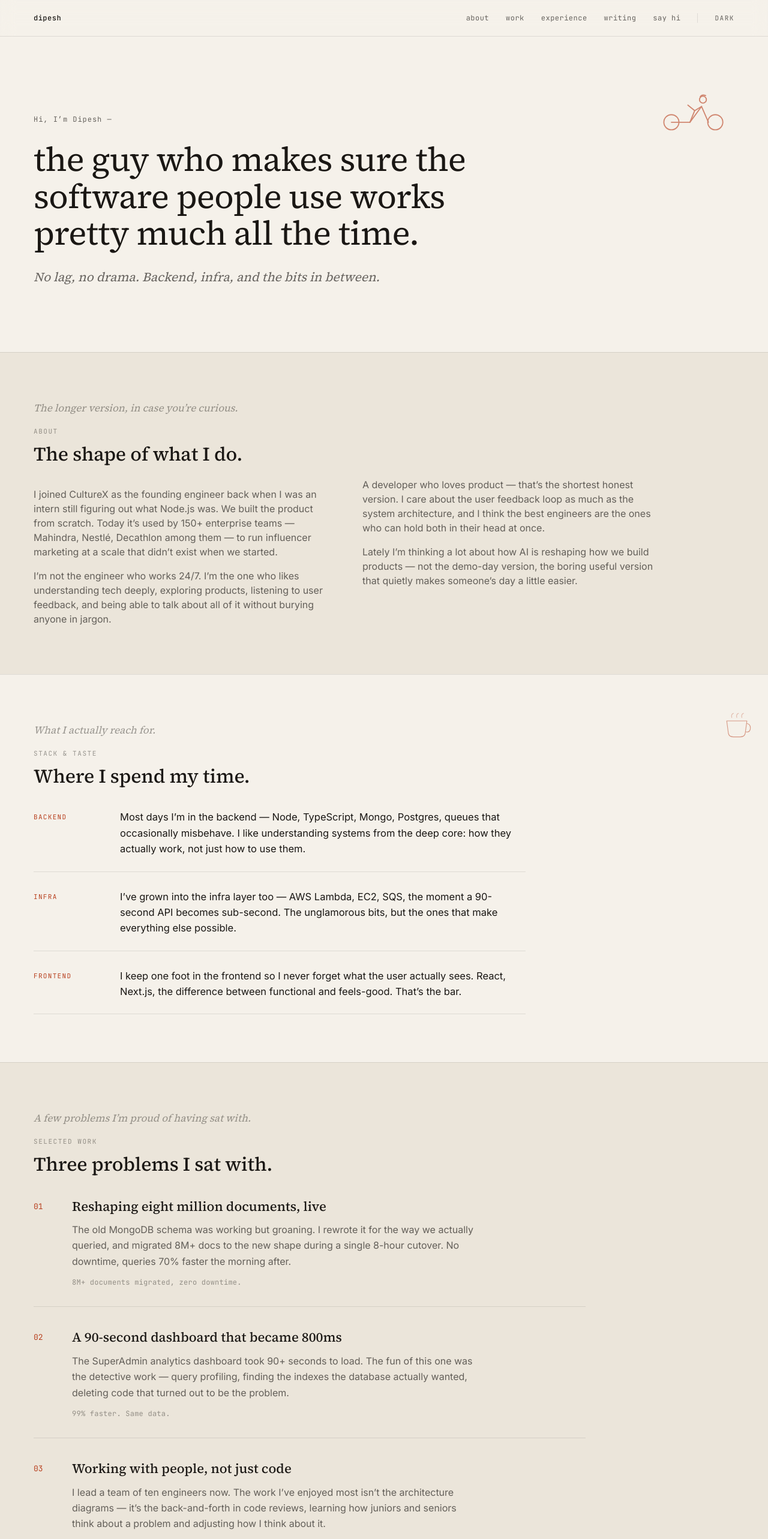
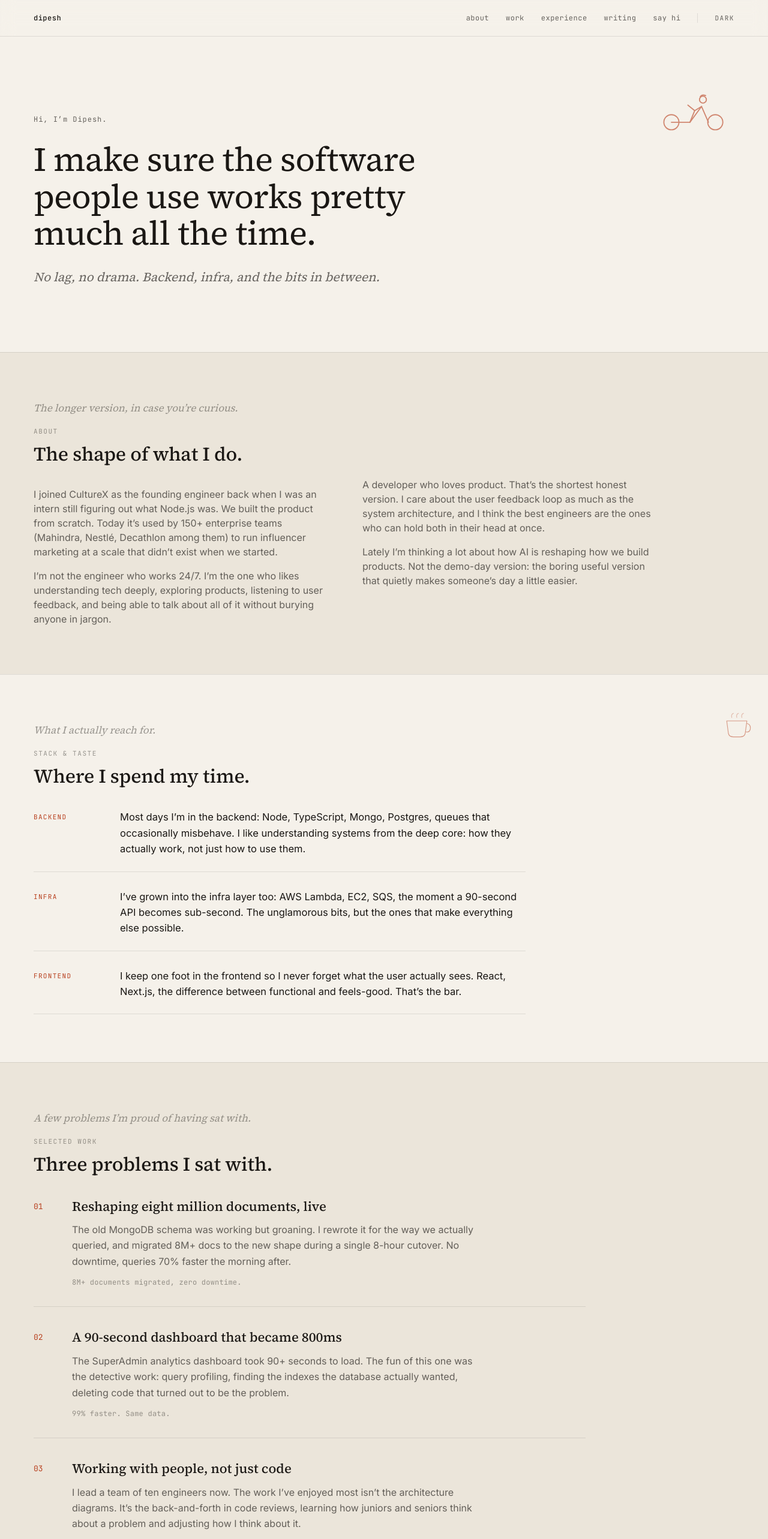
Before and after one commit to dipscoder/my-portfolio, a Next.js app: page / in a window 1280 px wide. Shown: the top 2566 px of the page at 60% size. Built offline with nearby package versions, Linux system fonts and the light colour scheme.

Commit message:
FEAT: Add pnpm, and fix other nextjs issues

```diff
--- a/app/_components/Contact.tsx
+++ b/app/_components/Contact.tsx
@@ -14,7 +14,7 @@ export function Contact() {
   return (
     <Section id="contact" bridge="contact" className="md:pb-[110px] md:pt-[90px]">
       <h2 className="m-0 mb-4 max-w-[720px] font-serif text-[26px] font-normal leading-[1.2] tracking-[-0.005em] text-ink md:mb-6 md:text-[42px] md:leading-[1.15] md:tracking-[-0.01em]">
-        If you’re building something user-driven and the boring infrastructure parts are slowing you down — say hi.
+        If you’re building something user-driven and the boring infrastructure parts are slowing you down, say hi.
       </h2>
       <p className="m-0 mb-7 font-serif text-[15.5px] italic text-inksoft md:mb-9 md:text-[18px]">
         Email is the easiest. I read everything.
--- a/app/_components/Experience.tsx
+++ b/app/_components/Experience.tsx
@@ -33,7 +33,7 @@ export function Experience() {
                       key={b}
                       className="grid grid-cols-[14px_1fr] gap-2.5 text-[14px] leading-[1.55] text-inksoft md:text-[15.5px] md:leading-[1.6]"
                     >
-                      <span className="pt-[2px] text-accent">—</span>
+                      <span aria-hidden="true" className="pt-[2px] text-accent">›</span>
                       <span>{b}</span>
                     </li>
                   ))}
--- a/app/_components/Writing.tsx
+++ b/app/_components/Writing.tsx
@@ -23,7 +23,7 @@ export async function Writing() {
 
       {posts.length === 0 ? (
         <p className="font-mono text-xs text-inkmute">
-          No posts yet — check back soon.
+          No posts yet. Check back soon.
         </p>
       ) : (
         <ul className="m-0 grid max-w-[820px] list-none p-0">
--- a/app/globals.css
+++ b/app/globals.css
@@ -2,7 +2,7 @@
 @tailwind components;
 @tailwind utilities;
 
-/* Theme tokens — light is the default; .dark overrides on <html>. */
+/* Theme tokens. Light is the default; .dark overrides on <html>. */
 :root {
   --bg: #f5f1ea;
   --bg-soft: #ebe5da;
--- a/app/layout.tsx
+++ b/app/layout.tsx
@@ -26,7 +26,7 @@ const mono = JetBrains_Mono({
 });
 
 const SITE = 'https://dipeshjaiswal.com';
-const TITLE = 'Dipesh Jaiswal — Senior Engineer at CultureX';
+const TITLE = 'Dipesh Jaiswal · Senior Engineer at CultureX';
 const DESC =
   'The guy who makes sure the software people use works pretty much all the time. No lag, no drama. Backend, infra, and the bits in between.';
 
@@ -100,7 +100,10 @@ export default function RootLayout({ children }: { children: React.ReactNode })
       <head>
         <script dangerouslySetInnerHTML={{ __html: themeBootstrap }} />
       </head>
-      <body>
+      {/* suppressHydrationWarning on <body>: Grammarly-style extensions inject
+          attributes on <body> before React hydrates, which produces a noisy
+          (and unactionable) mismatch warning. */}
+      <body suppressHydrationWarning>
         {children}
         <Analytics />
       </body>
--- a/app/writing/[slug]/page.tsx
+++ b/app/writing/[slug]/page.tsx
@@ -23,7 +23,7 @@ export async function generateMetadata({
   const post = posts.find((p) => p.slug === slug);
   if (!post) return { title: 'Not found' };
   return {
-    title: `${post.title} — Dipesh Jaiswal`,
+    title: `${post.title} · Dipesh Jaiswal`,
     description: post.summary,
     openGraph: { title: post.title, description: post.summary },
   };
--- a/app/writing/page.tsx
+++ b/app/writing/page.tsx
@@ -5,9 +5,9 @@ import { Nav } from '../_components/Nav';
 import { getAllPosts, type PostMeta } from '@/lib/posts';
 
 export const metadata: Metadata = {
-  title: 'Writing — Dipesh Jaiswal',
+  title: 'Writing · Dipesh Jaiswal',
   description:
-    'Notes from along the way — mostly on the boring useful corners of building products.',
+    'Notes from along the way. Mostly on the boring useful corners of building products.',
 };
 
 function groupByYear(posts: PostMeta[]): Record<string, PostMeta[]> {
@@ -40,7 +40,7 @@ export default async function WritingArchive() {
 
           {posts.length === 0 ? (
             <p className="font-mono text-xs text-inkmute">
-              The archive is empty for now — I’m drafting.
+              The archive is empty for now. I’m drafting.
             </p>
           ) : (
             years.map((year) => (
--- a/content/writing/migrating-mongo.mdx
+++ b/content/writing/migrating-mongo.mdx
@@ -13,7 +13,7 @@ introduced.
 
 Here’s the parts of the playbook that actually mattered.
 
-## Rehearse against a snapshot — twice
+## Rehearse against a snapshot, twice
 
 The first dry run is for the script. The second is to time it. The
 real cutover should feel boring because the only variable left is
@@ -38,6 +38,6 @@ is doing a lot of work in migration code.
 
 ---
 
-If I were doing it again, I’d add the shadow-write phase too — write
+If I were doing it again, I’d add the shadow-write phase too: write
 to both, read from old, until you’re sure the new one stays in sync
 under load. We didn’t have time. It would have caught the array bug.
--- a/content/writing/product-minded-developer.mdx
+++ b/content/writing/product-minded-developer.mdx
@@ -16,7 +16,7 @@ about closing the feedback loop on your own work.
 
 ## What changes when you do this
 
-You start writing different code. Not better — *different*. You add
+You start writing different code. Not better, just *different*. You add
 the empty state because you saw a screenshot of someone hitting it.
 You don’t spend a week on the edge case that affects four users. You
 notice when a request "isn’t actually about the API, it’s about the
@@ -26,7 +26,7 @@ to the person paying.
 
 ## What it costs
 
-Time. There’s no way around it — reading user feedback is a tax on
+Time. There’s no way around it: reading user feedback is a tax on
 your focus, and you have to be honest about whether the tax is worth
 it for the role you’re in. If you’re three months deep in a database
 migration, no, probably not today. If you’re building a feature, the
--- a/content/writing/sql-in-production.mdx
+++ b/content/writing/sql-in-production.mdx
@@ -2,11 +2,11 @@
 title: Running SQL in production without losing sleep
 slug: sql-in-production
 tag: engineering
-summary: A walkthrough of the SQL-on-production-data system we built — change review, dry-runs, rollback, and the small habits that kept it boring.
+summary: A walkthrough of the SQL-on-production-data system we built. Change review, dry-runs, rollback, and the small habits that kept it boring.
 date: '2026-04-12'
 ---
 
-Production SQL has a reputation. The story is always the same — someone
+Production SQL has a reputation. The story is always the same. Someone
 runs an `UPDATE` without a `WHERE`, the company loses a Tuesday, a
 post-mortem gets written, and three months later someone does it again.
 
@@ -28,7 +28,7 @@ ROLLBACK;
 
 ## Two-person review for anything that mutates
 
-Pull-request style — except the diff is the SQL itself, plus the
+Pull-request style, except the diff is the SQL itself, plus the
 dry-run output pasted in. Reviewer asks the boring questions: what
 indexes does this hit, is the table locked, what happens if it runs
 twice. Most bugs die in this conversation.
--- a/lib/content.ts
+++ b/lib/content.ts
@@ -4,8 +4,8 @@
 export const HERO_VARIANTS = [
   {
     label: 'A · Conversational',
-    eyebrow: 'Hi, I’m Dipesh —',
-    head: 'the guy who makes sure the software people use works pretty much all the time.',
+    eyebrow: 'Hi, I’m Dipesh.',
+    head: 'I make sure the software people use works pretty much all the time.',
     sub: 'No lag, no drama. Backend, infra, and the bits in between.',
   },
   {
@@ -17,26 +17,26 @@ export const HERO_VARIANTS = [
   {
     label: 'C · Quiet',
     eyebrow: '',
-    head: 'I build the parts of software you’re not supposed to notice — the parts that just work.',
+    head: 'I build the parts of software you’re not supposed to notice. The parts that just work.',
     sub: 'Dipesh · senior engineer, CultureX.',
   },
 ] as const;
 
 export const ABOUT_PARAS = [
-  'I joined CultureX as the founding engineer back when I was an intern still figuring out what Node.js was. We built the product from scratch. Today it’s used by 150+ enterprise teams — Mahindra, Nestlé, Decathlon among them — to run influencer marketing at a scale that didn’t exist when we started.',
+  'I joined CultureX as the founding engineer back when I was an intern still figuring out what Node.js was. We built the product from scratch. Today it’s used by 150+ enterprise teams (Mahindra, Nestlé, Decathlon among them) to run influencer marketing at a scale that didn’t exist when we started.',
   'I’m not the engineer who works 24/7. I’m the one who likes understanding tech deeply, exploring products, listening to user feedback, and being able to talk about all of it without burying anyone in jargon.',
-  'A developer who loves product — that’s the shortest honest version. I care about the user feedback loop as much as the system architecture, and I think the best engineers are the ones who can hold both in their head at once.',
-  'Lately I’m thinking a lot about how AI is reshaping how we build products — not the demo-day version, the boring useful version that quietly makes someone’s day a little easier.',
+  'A developer who loves product. That’s the shortest honest version. I care about the user feedback loop as much as the system architecture, and I think the best engineers are the ones who can hold both in their head at once.',
+  'Lately I’m thinking a lot about how AI is reshaping how we build products. Not the demo-day version: the boring useful version that quietly makes someone’s day a little easier.',
 ] as const;
 
 export const SKILLS_PROSE = [
   {
     label: 'Backend',
-    body: 'Most days I’m in the backend — Node, TypeScript, Mongo, Postgres, queues that occasionally misbehave. I like understanding systems from the deep core: how they actually work, not just how to use them.',
+    body: 'Most days I’m in the backend: Node, TypeScript, Mongo, Postgres, queues that occasionally misbehave. I like understanding systems from the deep core: how they actually work, not just how to use them.',
   },
   {
     label: 'Infra',
-    body: 'I’ve grown into the infra layer too — AWS Lambda, EC2, SQS, the moment a 90-second API becomes sub-second. The unglamorous bits, but the ones that make everything else possible.',
+    body: 'I’ve grown into the infra layer too: AWS Lambda, EC2, SQS, the moment a 90-second API becomes sub-second. The unglamorous bits, but the ones that make everything else possible.',
   },
   {
     label: 'Frontend',
@@ -58,12 +58,12 @@ export const HIGHLIGHTS = [
   },
   {
     title: 'A 90-second dashboard that became 800ms',
-    body: 'The SuperAdmin analytics dashboard took 90+ seconds to load. The fun of this one was the detective work — query profiling, finding the indexes the database actually wanted, deleting code that turned out to be the problem.',
+    body: 'The SuperAdmin analytics dashboard took 90+ seconds to load. The fun of this one was the detective work: query profiling, finding the indexes the database actually wanted, deleting code that turned out to be the problem.',
     foot: '99% faster. Same data.',
   },
   {
     title: 'Working with people, not just code',
-    body: 'I lead a team of ten engineers now. The work I’ve enjoyed most isn’t the architecture diagrams — it’s the back-and-forth in code reviews, learning how juniors and seniors think about a problem and adjusting how I think about it.',
+    body: 'I lead a team of ten engineers now. The work I’ve enjoyed most isn’t the architecture diagrams. It’s the back-and-forth in code reviews, learning how juniors and seniors think about a problem and adjusting how I think about it.',
     foot: 'Founding engineer → engineering lead. ~300 reviews, mentor to many.',
   },
 ] as const;
@@ -73,13 +73,13 @@ export const EXPERIENCE = [
     role: 'Senior Software Engineer',
     company: 'CultureX Entertainment',
     sub: 'Influencer marketing SaaS · Ahmedabad',
-    period: 'Oct 2021 — Present',
+    period: 'Oct 2021 → Present',
     bullets: [
       'Founding engineer → senior → lead. Team of 10.',
       'Architected the multi-tenant transition: 20 deploys into one platform.',
       'Migrated 8M+ Mongo docs to a new schema, zero downtime.',
       'Cut AWS spend ~40% via Graviton, ALB consolidation, gp3, reserved capacity.',
-      'Built MyBuckets — SQS-backed worker system handling 1000+ concurrent influencer requests with realtime UI.',
+      'Built MyBuckets, an SQS-backed worker system handling 1000+ concurrent influencer requests with a realtime UI.',
       'Designed an event-driven Deep Analysis engine processing 2+ years of historical data for 150+ enterprise clients.',
       'Took the SuperAdmin analytics dashboard from 90s to <800ms.',
       'Established AWS foundations (Lambda, EC2, S3, RDS, CloudFront) and CI/CD that cut deploys 60%.',
@@ -89,7 +89,7 @@ export const EXPERIENCE = [
     role: 'Full-Stack Developer',
     company: 'Academix',
     sub: 'EdTech platform · Ahmedabad',
-    period: 'Feb 2022 — Jun 2022',
+    period: 'Feb 2022 → Jun 2022',
     bullets: [
       'Shipped a learning platform end-to-end: React.js + Node.js, OAuth + OTP onboarding under 30 seconds.',
       'Mentor–user matching algorithm with multi-layer filters; ~80% match accuracy.',
@@ -102,11 +102,11 @@ export const SIDE_PROJECT = {
   eyebrow: 'Personal Notes · MCP server',
   title: 'A small server that lets me ask my own notes questions.',
   body:
-    'Built to scratch a personal itch — the kind of project where you find out how a thing actually works by making one. FastAPI, Anthropic’s MCP, deployed somewhere I can forget about.',
+    'Built to scratch a personal itch. The kind of project where you find out how a thing actually works by making one. FastAPI, Anthropic’s MCP, deployed somewhere I can forget about.',
 } as const;
 
 export const NORTH_STAR =
-  'I want to build software that disappears into people’s lives — quietly useful, almost boring in how reliable it is — and use AI as an ingredient, not the headline.';
+  'I want to build software that disappears into people’s lives. Quietly useful, almost boring in how reliable it is. AI as an ingredient, not the headline.';
 
 export const BRIDGES = {
   about: 'The longer version, in case you’re curious.',
--- a/package.json
+++ b/package.json
@@ -2,6 +2,7 @@
   "name": "dipesh-portfolio",
   "version": "1.0.0",
   "private": true,
+  "packageManager": "pnpm@10.24.0",
   "scripts": {
     "dev": "next dev",
     "build": "next build",
```
Also changed, not shown: 2 other files (tests, documents, lock files or other folders).
